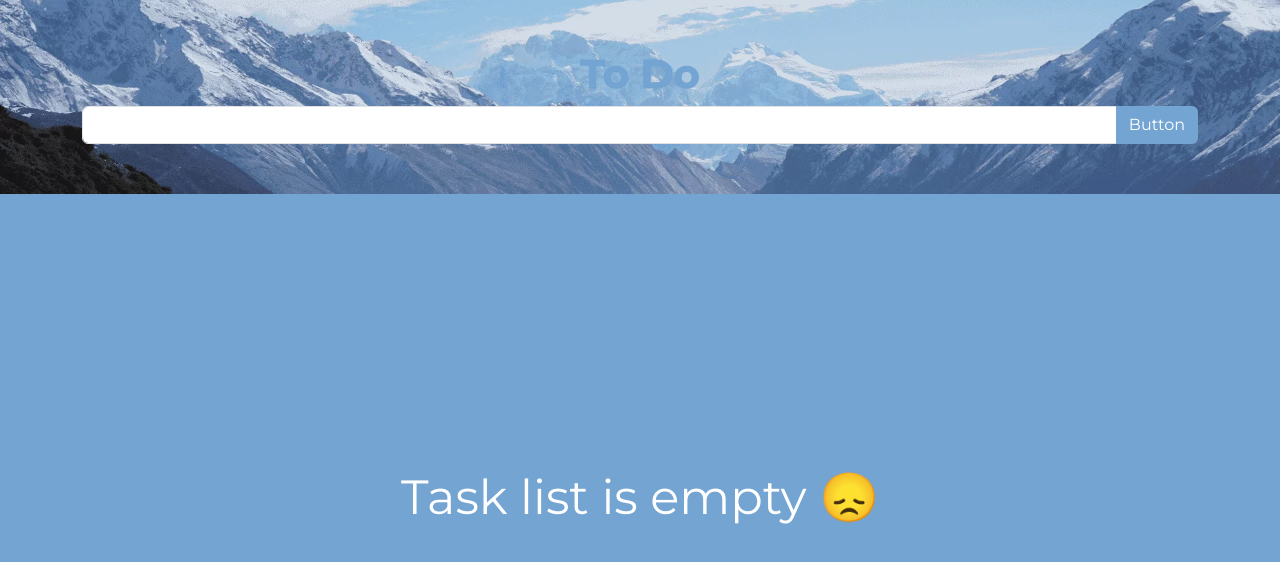
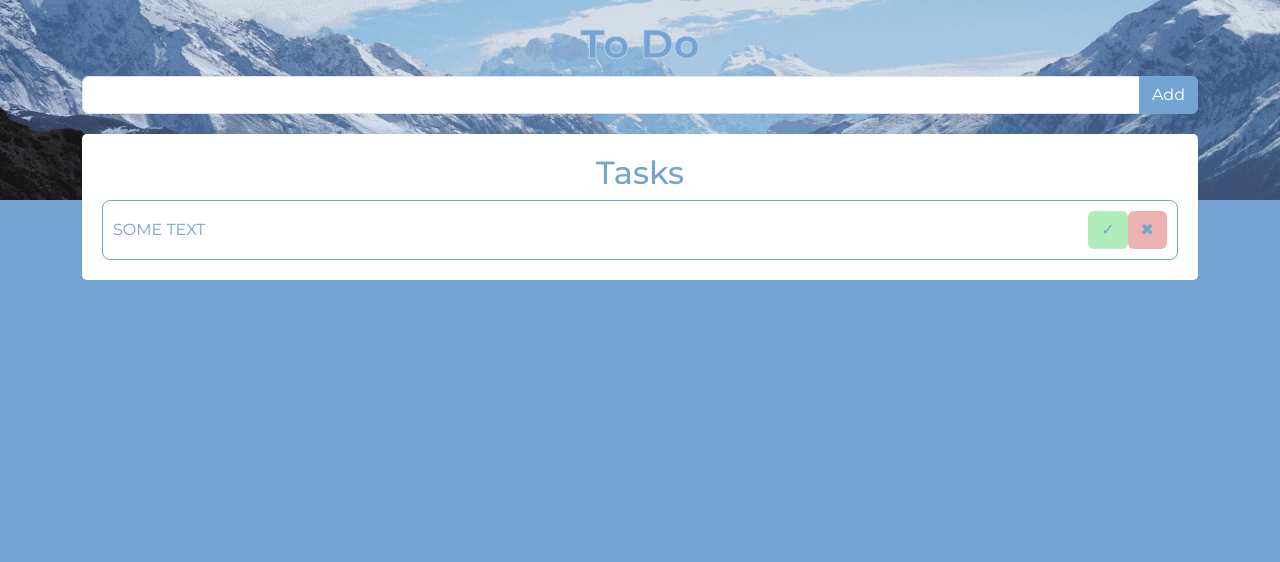
Before and after one commit to Lam0z/todo, a Vue app: page / in a window 1280 px wide. Shown: the top 562 px of the page. Built offline with nearby package versions, Linux system fonts and the light colour scheme.

Commit message:
tasks works

```diff
--- a/src/App.vue
+++ b/src/App.vue
@@ -1,30 +1,58 @@
 <script setup>
-import { ref } from "vue";
+import { ref, computed } from "vue";
 
 import TheTemplate from "@/components/TheTemplate.vue";
+import Decoration from "@/components/Decoration.vue";
 import AppInput from "@/components/AppInputGroup.vue";
 import AppTasks from "@/components/AppTasks.vue";
 
 const input = ref();
 
 const tasks = ref([
-    // { taskText: "some text" },
-    // { taskText: "some text 2" },
-    // { taskText: "some text 3" },
+    {
+        id: Date.now(),
+        taskText: "some text",
+        isCompleted: false,
+    },
 ]);
+const tasksItems = computed(() => {
+    return tasks.value.filter((i) => i.isCompleted == false);
+});
+const tasksItemsCompleted = computed(() => {
+    return tasks.value.filter((i) => i.isCompleted == true);
+});
+
 const addTaskItem = (value) => {
-    tasks.value.push({ taskText: value });
+    tasks.value.push({
+        id: Date.now(),
+        taskText: value,
+        isCompleted: false,
+    });
     input.value = "";
+};
+const changeActive = (item) => {
+    const findedItem = tasks.value.find((i) => i.id == item.id);
+    findedItem.isCompleted = !findedItem.isCompleted;
+};
+const delItem = (item) => {
+    const findedIndex = tasks.value.findIndex((i) => i.id == item.id);
+    tasks.value.splice(findedIndex, 1);
 };
 </script>
 
 <template>
-    <div>{{ input }}</div>
+    <Decoration />
     <TheTemplate>
         <template v-slot:header>
             <AppInput v-model="input" @add="addTaskItem"
         /></template>
-        <template v-slot:tasks> <AppTasks :listItems="tasks" /></template>
+        <template v-slot:tasks>
+            <AppTasks
+                :listItems="tasksItems"
+                :listItemsCompleted="tasksItemsCompleted"
+                @active="changeActive"
+                @delete="delItem"
+        /></template>
     </TheTemplate>
 </template>
 
--- a/src/assets/base.css
+++ b/src/assets/base.css
@@ -2,6 +2,8 @@
 :root {
     --mainFz: 16px;
     --mainColor: #73a4d2;
+    --colorSuccess: #b1ecbb;
+    --colorDelete: #ecb1b1;
     --mainSecondColor: white;
 }
 *,
@@ -23,10 +25,12 @@ body,
     height: 100%;
 }
 #app {
+    position: relative;
     display: flex;
     flex-direction: column;
 }
 body {
+    background: var(--mainColor);
     font-family: "Montserrat", system-ui;
     font-size: var(--mainFz);
     color: var(--mainColor);
@@ -47,15 +51,23 @@ h1 {
     transition: 0.3s all ease;
 }
 
-.btn:hover,
-.btn:active,
-.btn:focus {
+.btn:hover:not(.btn--delete, .btn--success),
+.btn:active:not(.btn--delete, .btn--success),
+.btn:focus:not(.btn--delete, .btn--success) {
     opacity: 1;
     background: var(--mainColor) !important;
     color: var(--mainSecondColor) !important;
 }
 .btn:hover {
     opacity: 0.9;
+}
+.btn--success {
+    color: var(--mainColor) !important;
+    background: var(--colorSuccess) !important;
+}
+.btn--delete {
+    color: var(--mainColor) !important;
+    background: var(--colorDelete) !important;
 }
 @keyframes pingText {
     from {
--- a/src/components/AppInputGroup.vue
+++ b/src/components/AppInputGroup.vue
@@ -1,6 +1,5 @@
 <script setup>
 import { ref } from "vue";
-const props = defineProps(["modelValue"]);
 const emit = defineEmits(["add"]);
 const model = defineModel();
 const addTask = () => emit("add", model.value);
@@ -15,10 +14,11 @@ const addTask = () => emit("add", model.value);
             aria-label="Input your task"
             aria-describedby="button-addon1"
             v-model="model"
+            @keyup.enter="addTask"
         />
 
         <button class="btn" type="button" id="button-addon1" @click="addTask">
-            Button
+            Add
         </button>
     </div>
 </template>
--- a/src/components/AppTasks.vue
+++ b/src/components/AppTasks.vue
@@ -1,20 +1,70 @@
 <script setup>
-const props = defineProps(["listItems"]);
+const emit = defineEmits(["active", "delete"]);
+const props = defineProps(["listItems", "listItemsCompleted"]);
+
+const getActiveItem = (item) => emit("active", item);
+const deleteItem = (item) => emit("delete", item);
 </script>
 <template>
-    <div class="tasks" v-if="listItems.length">
+    <div class="tasks" v-show="listItems.length">
         <h2 class="text-center">Tasks</h2>
         <ul class="tasks__list list-unstyled d-grid row-gap-2 m-0">
-            <li
-                v-for="(item, idx) in listItems"
-                :key="idx"
-                class="tasks__item border border-primary d-flex justify-content-between rounded-2 text-truncate"
-            >
-                {{ item.taskText }}
+            <li v-for="(item, idx) in listItems" :key="idx" class="tasks__item">
+                <div
+                    class="tasks__item-text"
+                    :class="
+                        item.isCompleted ? 'text-decoration-line-through' : ''
+                    "
+                >
+                    {{ item.taskText }}
+                </div>
+                <div class="tasks__item-controls">
+                    <button
+                        class="btn btn--success"
+                        @click="getActiveItem(item)"
+                    >
+                        &#10003;
+                    </button>
+                    <button class="btn btn--delete" @click="deleteItem(item)">
+                        &#10006;
+                    </button>
+                </div>
             </li>
         </ul>
     </div>
-    <div class="empty" v-else>Task list is empty 😞</div>
+    <div class="tasks" v-show="listItemsCompleted.length">
+        <h2 class="text-center">Completed</h2>
+        <ul class="tasks__list list-unstyled d-grid row-gap-2 m-0">
+            <li
+                v-for="(item, idx) in listItemsCompleted"
+                :key="idx"
+                class="tasks__item"
+            >
+                <div
+                    class="tasks__item-text"
+                    :class="
+                        item.isCompleted ? 'text-decoration-line-through' : ''
+                    "
+                >
+                    {{ item.taskText }}
+                </div>
+                <div class="tasks__item-controls">
+                    <button
+                        class="btn btn--success"
+                        @click="getActiveItem(item)"
+                    >
+                        &#10003;
+                    </button>
+                    <button class="btn btn--delete" @click="deleteItem(item)">
+                        &#10006;
+                    </button>
+                </div>
+            </li>
+        </ul>
+    </div>
+    <div class="empty" v-show="!listItems.length && !listItemsCompleted.length">
+        Task list is empty 😞
+    </div>
 </template>
 
 <style lang="scss" coped>
@@ -27,14 +77,22 @@ const props = defineProps(["listItems"]);
         // row-gap: 10px;
     }
     &__item {
+        display: flex;
+        align-items: center;
+        justify-content: space-between;
+        border: 1px solid var(--mainColor);
+        border-radius: 0.5rem;
         position: relative;
         padding: 0.625rem;
-        padding-right: 1.25rem;
+        // padding-right: 1.25rem;
         &:hover {
             .tasks__close {
                 opacity: 1;
                 transform: rotate(0) translateY(-50%);
             }
+        }
+        &-text {
+            text-transform: uppercase;
         }
     }
 }
--- /dev/null
+++ b/src/components/Decoration.vue
@@ -0,0 +1,17 @@
+<template>
+    <div class="decoration"></div>
+</template>
+
+<script setup></script>
+
+<style lang="scss" scoped>
+.decoration {
+    position: absolute;
+    top: 0;
+    left: 0;
+    width: 100%;
+    z-index: 1;
+    height: 12.5rem;
+    background: url(../assets/img/header-bg.jpg) no-repeat center/cover;
+}
+</style>
--- a/src/components/TheTemplate.vue
+++ b/src/components/TheTemplate.vue
@@ -1,13 +1,13 @@
 <script setup></script>
 
 <template>
-    <header class="header">
+    <header class="header z-1">
         <div class="container">
             <h1>To Do</h1>
             <slot name="header"></slot>
         </div>
     </header>
-    <main class="main">
+    <main class="main z-1">
         <div class="container">
             <slot name="tasks"></slot>
         </div>
@@ -16,14 +16,11 @@
 
 <style lang="scss" scoped>
 .header {
-    padding: 50px 0;
-    background: url(../assets/img/header-bg.jpg) no-repeat center/ cover;
+    padding: 20px 0;
 }
 .main {
     height: 100%;
     display: flex;
     justify-content: center;
-    // align-items: center;
-    background: #73a4d2;
 }
 </style>
```
